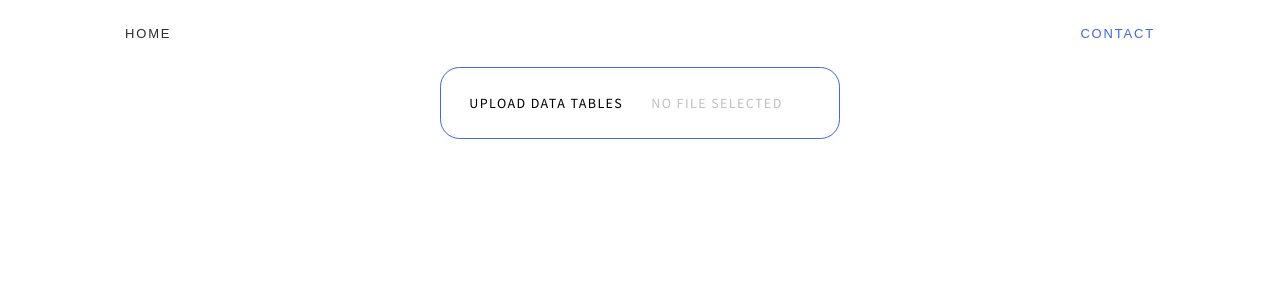
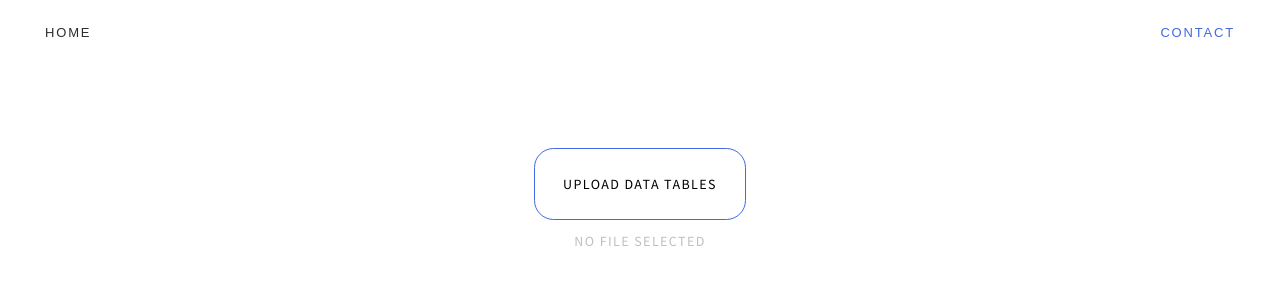
Before and after one commit to Mik-A/tutka, a React (Create React App) app: page / in a window 1280 px wide. Shown: the top 300 px of the page. Built offline with nearby package versions, Linux system fonts and the light colour scheme.

Commit message:
style fixin

```diff
--- a/src/App.js
+++ b/src/App.js
@@ -1,13 +1,13 @@
-import React from "react";
-import Header from "./routes/Header";
-import Main from "./routes/Main";
-import "./styles/common.css";
+import React, { Fragment } from 'react'
+import Header from './routes/Header'
+import Main from './routes/Main'
+import './styles/common.css'
 
 const App = () => (
-  <main>
+  <Fragment>
     <Header />
     <Main />
-  </main>
-);
+  </Fragment>
+)
 
-export default App;
+export default App
--- a/src/components/Slider.js
+++ b/src/components/Slider.js
@@ -1,63 +1,59 @@
-import React, { Fragment, useState } from "react";
-import "../styles/slider.css";
+import React, { Fragment, useState } from 'react'
+import '../styles/slider.css'
 
 const Slider = (props) => {
-  const { background } = props;
+  const { background } = props
   const propsStyle = {
     background: background
-  };
+  }
   const sliderContent = {
-    display: "flex",
-    justifyContent: "center",
+    display: 'flex',
+    justifyContent: 'center',
     propsStyle
-  };
+  }
 
-  const splittedArr = [];
-  const size = 1;
+  const splittedArr = []
+  const size = 1
 
   for (let i = 0; i < props.children.length; i += size) {
-    splittedArr.push(props.children.slice(i, i + size));
+    splittedArr.push(props.children.slice(i, i + size))
   }
 
-  const dots = splittedArr.length;
+  const dots = splittedArr.length
 
-  const [count, setCount] = useState(1);
+  const [count, setCount] = useState(1)
   const Block = () =>
     splittedArr[count].map((x, i) => (
-      <div
-        className='corner-borders'
-        style={{ padding: 50, minWidth: "50vw" }}
-        key={i}
-      >
-        {x}
+      <div className='corner-borders slider' key={i}>
+        <div className='stable'>{x}</div>
       </div>
-    ));
+    ))
   return (
     <Fragment>
       <div
         style={{
-          display: "flex",
-          justifyContent: "center",
-          marginTop: "4rem",
-          textTransform: "uppercase",
+          display: 'flex',
+          justifyContent: 'center',
+          marginTop: '4rem',
+          textTransform: 'uppercase',
           marginBottom: -0.5
         }}
       >
         <span className='tabs' style={{ width: 68 }}></span>
-        {new Array(dots).fill(" ").map((x, i) => (
+        {new Array(dots).fill(' ').map((x, i) => (
           <span
             key={`key-${i}`}
             style={Object.assign(
               {},
-              { padding: "1em 2em", cursor: "pointer" },
-              count !== i && { color: "silver" },
+              { padding: '1em 2em', cursor: 'pointer' },
+              count !== i && { color: 'silver' },
               count === i && {
-                border: "0.5px royalblue solid",
+                border: '0.5px royalblue solid',
                 borderBottom: 0,
                 zIndex: 10
               }
             )}
-            className={count !== i && "tabs"}
+            className={count !== i && 'tabs'}
             onClick={() => setCount(i)}
           >
             {props.children[i].props.menuName}
@@ -69,7 +65,7 @@ const Slider = (props) => {
         <Block />
       </div>
     </Fragment>
-  );
-};
+  )
+}
 
-export default Slider;
+export default Slider
--- a/src/pages/DataHandlingComponent.js
+++ b/src/pages/DataHandlingComponent.js
@@ -12,11 +12,11 @@ class DataHandlingComponent extends React.Component {
     fileName: 'No file selected'
   }
 
-  handleFile = file => {
+  handleFile = (file) => {
     /* Boilerplate to set up FileReader */
     const reader = new FileReader()
     const rABS = !!reader.readAsBinaryString
-    reader.onload = e => {
+    reader.onload = (e) => {
       /* Parse data */
       const bstr = e.target.result
       const wb = XLSX.read(bstr, { type: rABS ? 'binary' : 'array' })
@@ -80,9 +80,15 @@ class DataHandlingComponent extends React.Component {
               data={useRelevantRows(this.state.data)}
               cols={this.state.cols}
             />
-            <div menuName='Json'>Her comes JSON</div>
-            <div menuName='Api'>Her comes API links etc</div>
-            <div menuName='Plugins'>Her comes WP and other plugins</div>
+            <div menuName='Json'>
+              Here comes JSON<p>here</p>
+            </div>
+            <div menuName='Api'>
+              Here comes API links etc<p>here</p>
+            </div>
+            <div menuName='Plugins'>
+              Here comes WP and other plugins<p>here</p>
+            </div>
           </Slider>
         )}
       </DragDropFile>
@@ -95,19 +101,24 @@ class DataHandlingComponent extends React.Component {
   usage: <DragDropFile handleFile={handleFile}>...</DragDropFile>
     handleFile(file:File):void;
 */
-const DragDropFile = props => {
-  const suppress = evt => {
+const DragDropFile = (props) => {
+  const suppress = (evt) => {
     evt.stopPropagation()
     evt.preventDefault()
   }
-  const onDrop = evt => {
+  const onDrop = (evt) => {
     evt.stopPropagation()
     evt.preventDefault()
     const files = evt.dataTransfer.files
     if (files && files[0]) this.props.handleFile(files[0])
   }
   return (
-    <div onDrop={onDrop} onDragEnter={suppress} onDragOver={suppress}>
+    <div
+      className='logic'
+      onDrop={onDrop}
+      onDragEnter={suppress}
+      onDragOver={suppress}
+    >
       {props.children}
     </div>
   )
@@ -118,15 +129,26 @@ const DragDropFile = props => {
   usage: <DataInput handleFile={callback} />
     handleFile(file:File):void;
 */
-const DataInput = props => {
+const DataInput = (props) => {
   console.log('props', props)
-  const handleChange = e => {
+  const handleChange = (e) => {
     const files = e.target.files
     if (files && files[0]) props.handleFile(files[0])
   }
   return (
-    <form className='form-inline'>
-      <div className='form-group'>
+    <div>
+      <form className='form flex-center flex-column'>
+        <div
+          className='form-group'
+          style={
+            props.fileName !== 'No file selected'
+              ? {
+                  transform: 'scale(0.8)',
+                  transition: '0.1s linear'
+                }
+              : { marginTop: 50 }
+          }
+        >
           <label htmlFor='file'>
             Upload data tables
             <input
@@ -136,12 +158,13 @@ const DataInput = props => {
               accept={SheetJSFT}
               onChange={handleChange}
             />
-          <span style={{ padding: '0 2em', color: 'silver' }}>
+          </label>
+        </div>
+        <span style={{ padding: '1em 2em', color: 'silver' }}>
           {props.fileName}
         </span>
-        </label>
+      </form>
     </div>
-    </form>
   )
 }
 
@@ -151,7 +174,7 @@ const DataInput = props => {
     data:Array<Array<any> >;
     cols:Array<{name:string, key:number|string}>;
 */
-const OutTable = props => (
+const OutTable = (props) => (
   <div
     className='table-responsive'
     style={{ overflowY: 'auto', maxHeight: 500 }}
@@ -159,7 +182,7 @@ const OutTable = props => (
     <table className='table table-striped'>
       <thead>
         <tr>
-          {props.cols.map(c => (
+          {props.cols.map((c) => (
             <th key={c.key}>{c.name}</th>
           ))}
         </tr>
@@ -167,7 +190,7 @@ const OutTable = props => (
       <tbody>
         {props.data.map((r, i) => (
           <tr key={i}>
-            {props.cols.map(c => (
+            {props.cols.map((c) => (
               <td key={c.key}>{r[c.key]}</td>
             ))}
           </tr>
@@ -202,7 +225,7 @@ const SheetJSFT = [
 ]
 
 /* generate an array of column objects */
-const make_cols = refstr => {
+const make_cols = (refstr) => {
   let o = [],
     C = XLSX.utils.decode_range(refstr).e.c + 1
   for (var i = 0; i < C; ++i) o[i] = { name: XLSX.utils.encode_col(i), key: i }
--- a/src/styles/common.css
+++ b/src/styles/common.css
@@ -10,11 +10,24 @@ body {
     box-sizing: border-box;
 }
 
+.flex-center {
+    display: flex;
+    justify-content: center;
+    align-items: center;
+}
+
+.flex-column {
+    flex-direction: column;
+}
+
+.form {
+    text-transform: uppercase;
+}
+
 .form-group {
     border: 1px royalblue solid;
     padding: 2em;
     border-radius: 1.4em;
-  text-transform: uppercase;
     cursor: pointer;
 }
 
@@ -24,6 +37,10 @@ label {
 
 input[type="file"] {
     display: none;
+}
+
+header {
+    height: 4em;
 }
 
 header nav {
@@ -36,14 +53,14 @@ header nav {
     line-height: 1em;
     width: 100%;
     max-width: 2480px;
-  margin: 0 auto;
+    margin: 2em auto;
 }
 
 header nav ul {
     list-style-type: none;
     display: flex;
     justify-content: space-between;
-  padding: 0.7rem 6rem;
+    padding: 0 2rem;
 }
 
 header nav a {
@@ -64,6 +81,12 @@ main {
     margin: 1rem;
 }
 
+.slider {
+    min-width: 50vw;
+    width: 100%;
+    max-width: 70vw;
+}
+
 .corner-borders {
     background: linear-gradient(to right, royalblue 0.5px, transparent 0.5px) 0 0,
         linear-gradient(to bottom, royalblue 0.5px, transparent 0.5px) 0 0,
@@ -74,8 +97,8 @@ main {
         /* bottom right  */
         linear-gradient(to top, royalblue 0.5px, transparent 0.5px) 100% 100%,
         linear-gradient(to left, royalblue 0.5px, transparent 0.5px) 100% 100%,
-    /* topright */ linear-gradient(to left, royalblue 0.5px, transparent 0.5px)
-      100% 0,
+        /* topright */
+        linear-gradient(to left, royalblue 0.5px, transparent 0.5px) 100% 0,
         linear-gradient(to bottom, royalblue 0.5px, transparent 0.5px) 100% 0;
     background-repeat: no-repeat;
     background-size: 48px 24px;
@@ -87,3 +110,7 @@ main {
     background-size: 100%;
     margin-block-end: -0.5px;
 }
+
+.stable {
+    margin: 50px;
+}
```
Lines whose indentation alone changed are shown as unchanged.
